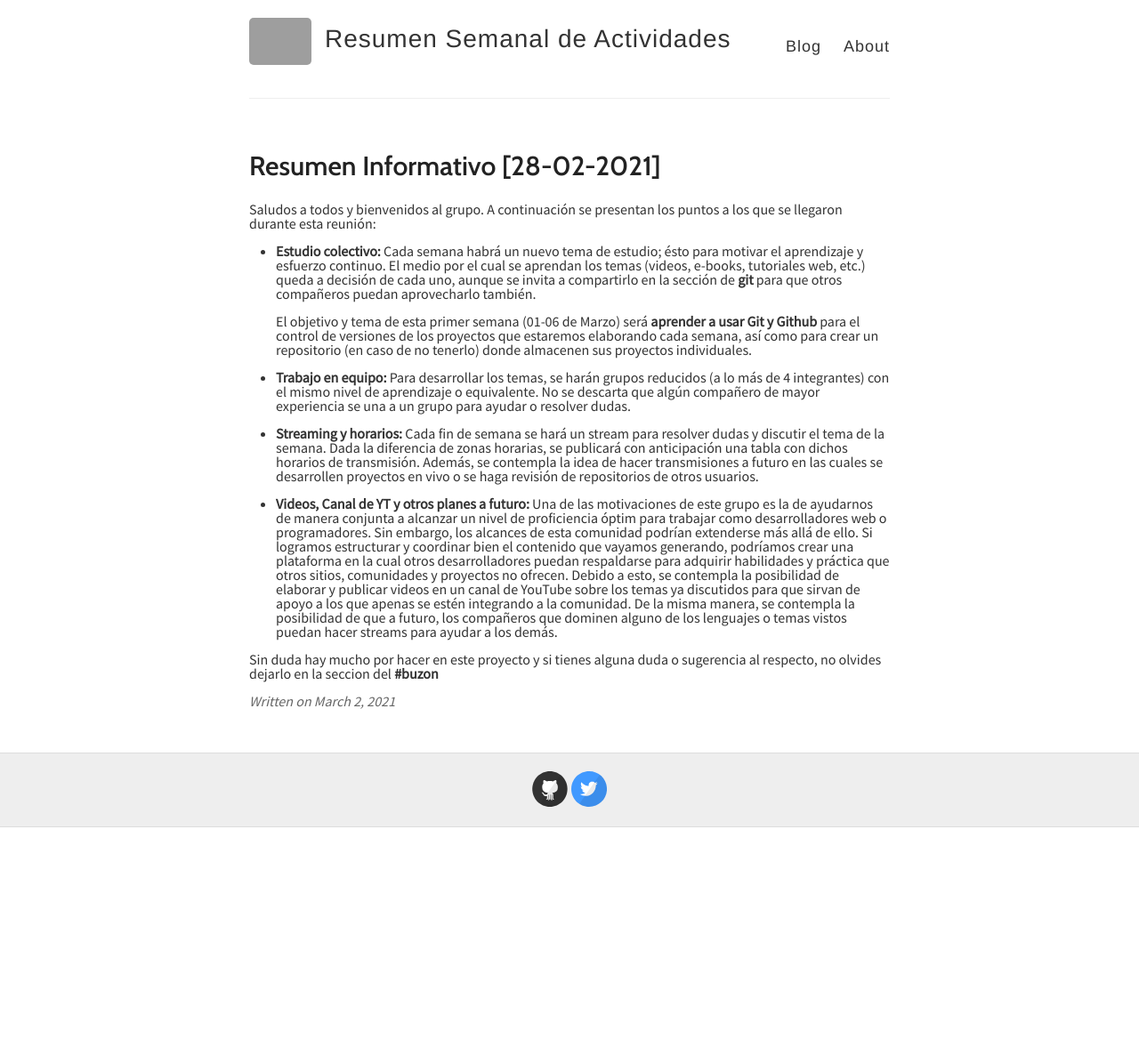
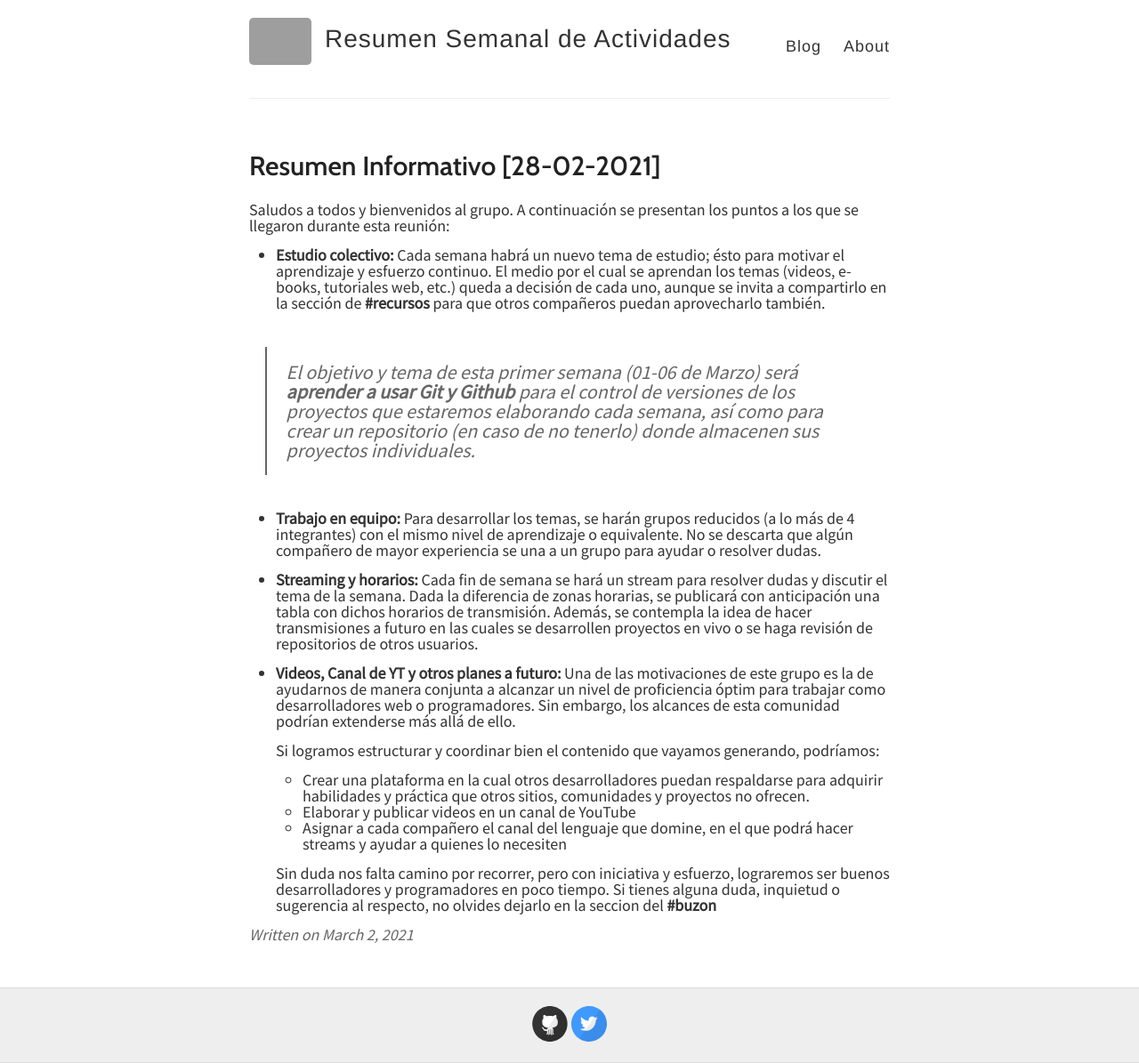
Before and after one commit to ivillajuana/resumenSemanal, a Jekyll site: the page built from _posts/2021-3-2-resumen_s1.md, in a window 1280 px wide. Shown: the whole page at 89% size. Built offline with Jekyll 4.4.1, drawn with Linux system fonts in a browser that asks for light colours; before the commit the page ends 930 px from its top, so only the background shows below that; grey boxes are pictures that could not be loaded.

Commit message:
Edit blog entry

```diff
--- a/_posts/2021-3-2-resumen_s1.md
+++ b/_posts/2021-3-2-resumen_s1.md
@@ -9,11 +9,11 @@ durante esta reunión:
 * **Estudio colectivo:** Cada semana habrá un nuevo tema de estudio; ésto para motivar el
   aprendizaje y esfuerzo continuo. El medio por el cual se aprendan los temas (videos, e-books,
   tutoriales web, etc.) queda a decisión de cada uno, aunque se invita a compartirlo en la sección
-  de **git** para que otros compañeros puedan aprovecharlo también.
+  de **#recursos** para que otros compañeros puedan aprovecharlo también.
 
-  El objetivo y tema de esta primer semana (01-06 de Marzo) será **aprender a usar Git y Github** para
-el control de versiones de los proyectos que estaremos elaborando cada semana, así como para crear
-un repositorio (en caso de no tenerlo) donde almacenen sus proyectos individuales.
+> El objetivo y tema de esta primer semana (01-06 de Marzo) será **aprender a usar Git y Github** para
+> el control de versiones de los proyectos que estaremos elaborando cada semana, así como para crear
+> un repositorio (en caso de no tenerlo) donde almacenen sus proyectos individuales.
 
 * **Trabajo en equipo:** Para desarrollar los temas, se harán grupos reducidos (a lo más de 4
   integrantes) con el mismo nivel de aprendizaje o equivalente. No se descarta que algún compañero
@@ -29,13 +29,14 @@ un repositorio (en caso de no tenerlo) donde almacenen sus proyectos individuale
   ayudarnos de manera conjunta a alcanzar un nivel de proficiencia óptim para trabajar como
   desarrolladores web o programadores. Sin embargo, los alcances de esta comunidad podrían
   extenderse más allá de ello.
-  Si logramos estructurar y coordinar bien el contenido que vayamos generando, podríamos crear una
-plataforma en la cual otros desarrolladores puedan respaldarse para adquirir habilidades y práctica
-que otros sitios, comunidades y proyectos no ofrecen. Debido a esto, se contempla la posibilidad de
-elaborar y publicar videos en un canal de YouTube sobre los temas ya discutidos para que sirvan de
-apoyo a los que apenas se estén integrando a la comunidad.
-De la misma manera, se contempla la posibilidad de que a futuro, los compañeros que dominen alguno
- de los lenguajes o temas vistos puedan hacer streams para ayudar a los demás.
 
- Sin duda hay mucho por hacer en este proyecto y si tienes alguna duda o sugerencia al respecto, no
-olvides dejarlo en la seccion del **#buzon**
+  Si logramos estructurar y coordinar bien el contenido que vayamos generando, podríamos:
+  * Crear una plataforma en la cual otros desarrolladores puedan respaldarse para adquirir habilidades y práctica
+que otros sitios, comunidades y proyectos no ofrecen.
+  * Elaborar y publicar videos en un canal de YouTube
+  * Asignar a cada compañero el canal del lenguaje que domine, en el que podrá hacer streams y
+    ayudar a quienes lo necesiten
+
+  Sin duda nos falta camino por recorrer, pero con iniciativa y esfuerzo, lograremos ser buenos
+  desarrolladores y programadores en poco tiempo. Si tienes alguna duda, inquietud o sugerencia al respecto,
+  no olvides dejarlo en la seccion del **#buzon**
--- a/style.scss
+++ b/style.scss
@@ -19,8 +19,8 @@ html {
 
 body {
   background: $white;
-//  font: 18px/1.4 $helvetica;
   font-family: $ssp;
+  font-size: 18px;
   color: $darkGray;
 }
 
```
